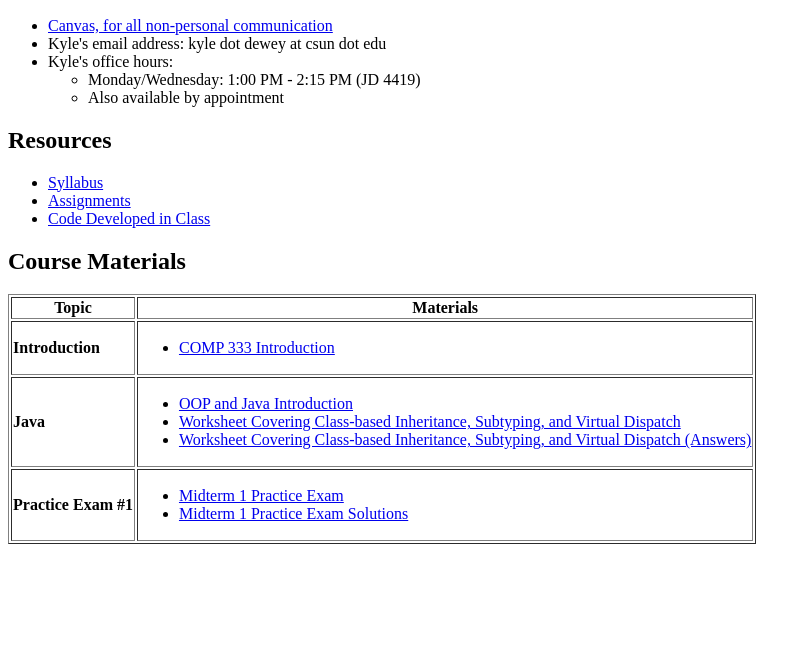
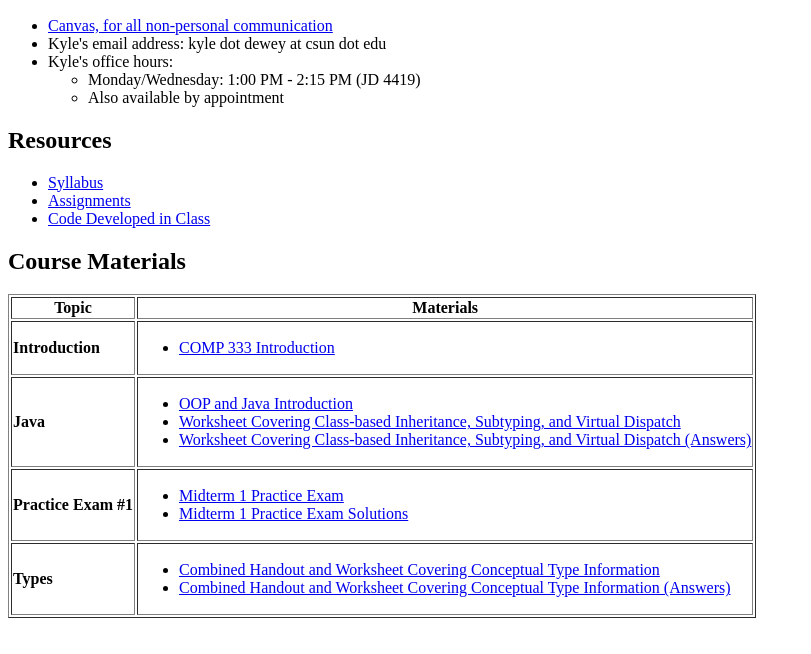
Before and after one commit to kyledewey/comp333-fall26, a plain HTML site: page index.html in a window 1280 px wide. Shown: the part 110-764 px from the top of the page, without its empty margins (0-811 px from the left). Drawn offline with Linux system fonts and the light colour scheme.

Commit message:
added types stuff

```diff
--- a/index.html
+++ b/index.html
@@ -58,15 +58,15 @@
           </ul>
         </td>
       </tr>
-      <!-- <tr> -->
-      <!--   <td><b>Types</b></td> -->
-      <!--   <td> -->
-      <!--     <ul> -->
-      <!--       <li><a href="lecture/types/program_properties_and_types_worksheet.pdf">Combined Handout and Worksheet Covering Conceptual Type Information</a></li> -->
-      <!--       <li><a href="lecture/types/program_properties_and_types_worksheet_answers.pdf">Combined Handout and Worksheet Covering Conceptual Type Information (Answers)</a></li> -->
-      <!--     </ul> -->
-      <!--   </td> -->
-      <!-- </tr> -->
+      <tr>
+        <td><b>Types</b></td>
+        <td>
+          <ul>
+            <li><a href="lecture/types/program_properties_and_types_worksheet.pdf">Combined Handout and Worksheet Covering Conceptual Type Information</a></li>
+            <li><a href="lecture/types/program_properties_and_types_worksheet_answers.pdf">Combined Handout and Worksheet Covering Conceptual Type Information (Answers)</a></li>
+          </ul>
+        </td>
+      </tr>
       <!-- <tr> -->
       <!--   <td><b>JavaScript</b></td> -->
       <!--   <td> -->
```
Also changed, not shown: 2 other files.
